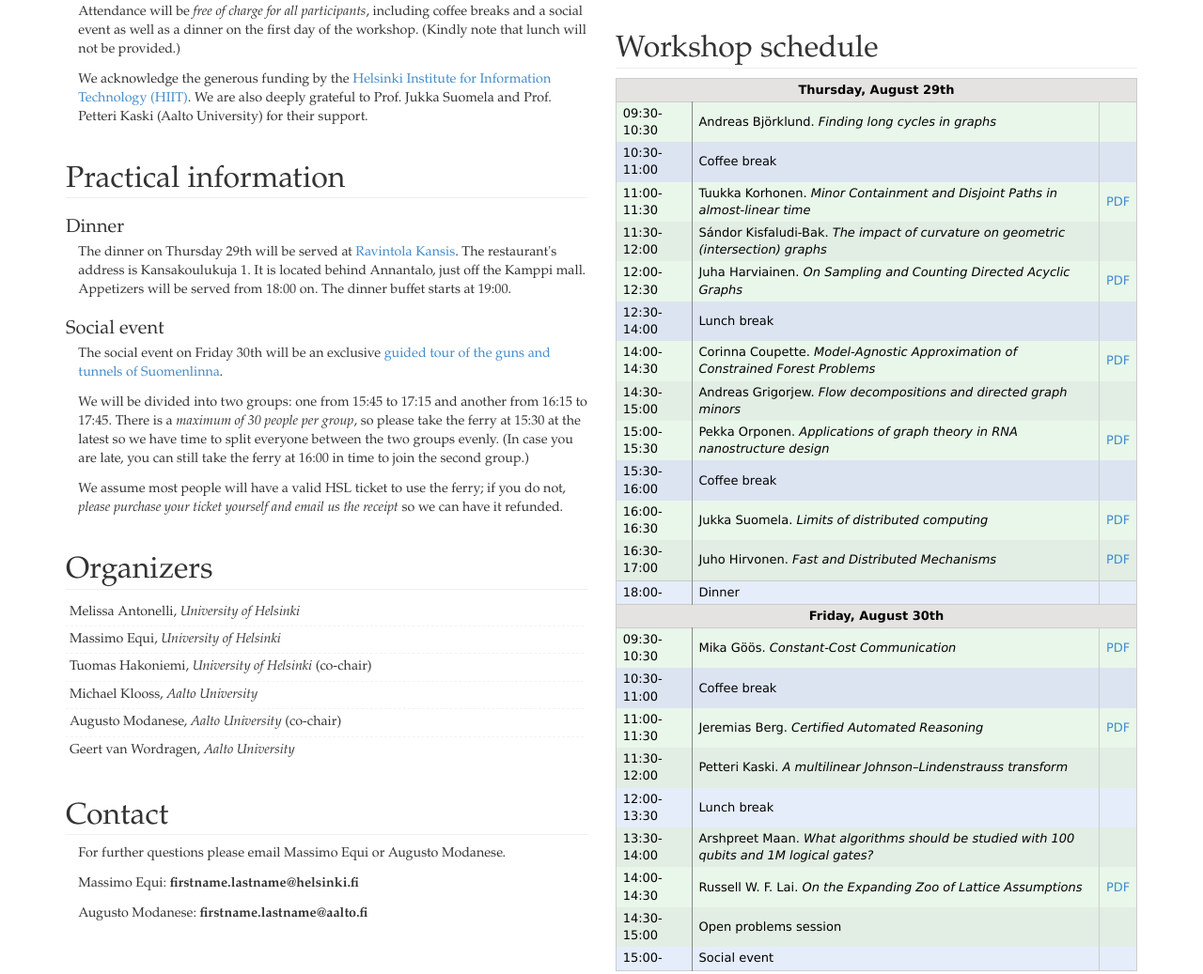
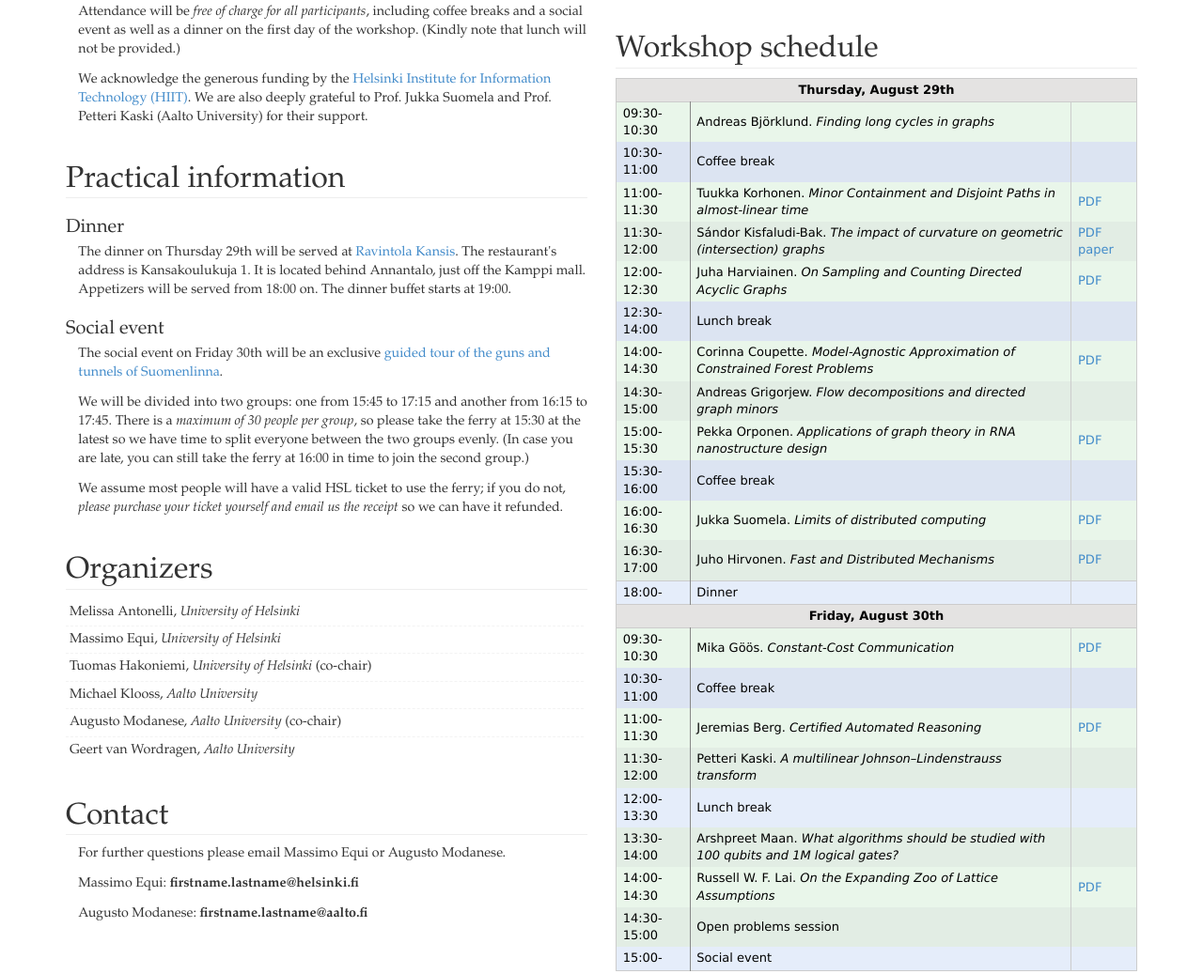
Before and after one commit to mod20388/theory-days, a plain HTML site: page index.html in a window 1280 px wide. Shown: the part 1087-2124 px from the top of the page at 94% size. Drawn offline with nearby package versions, Linux system fonts and the light colour scheme; a web font is replaced by a local one.

Commit message:
Added Sándor's slides. Changed file name mika_göös->mika_goos.

```diff
--- a/index.html
+++ b/index.html
@@ -196,7 +196,10 @@
 										<i>The impact of curvature on geometric (intersection)
 										graphs</i>
 									</td>
-									<td class="borderl"></td>
+									<td class="borderl">
+										<a href="slides/sandor_kisfaludi-bak.pdf">PDF</a>
+										<a href="https://arxiv.org/pdf/2407.09362">paper</a>
+									</td>
 								</tr>
 								<tr class="green">
 									<td class="borderr">12:00-12:30</td>
@@ -265,7 +268,7 @@
 									<td>Mika Göös.
 										<i>Constant-Cost Communication</i>
 									</td>
-									<td class="borderl"><a href="slides/mika_göös.pdf">PDF</a></td>
+									<td class="borderl"><a href="slides/mika_goos.pdf">PDF</a></td>
 								</tr>
 								<tr class="blue">
 									<td class="borderr">10:30-11:00</td>
```
